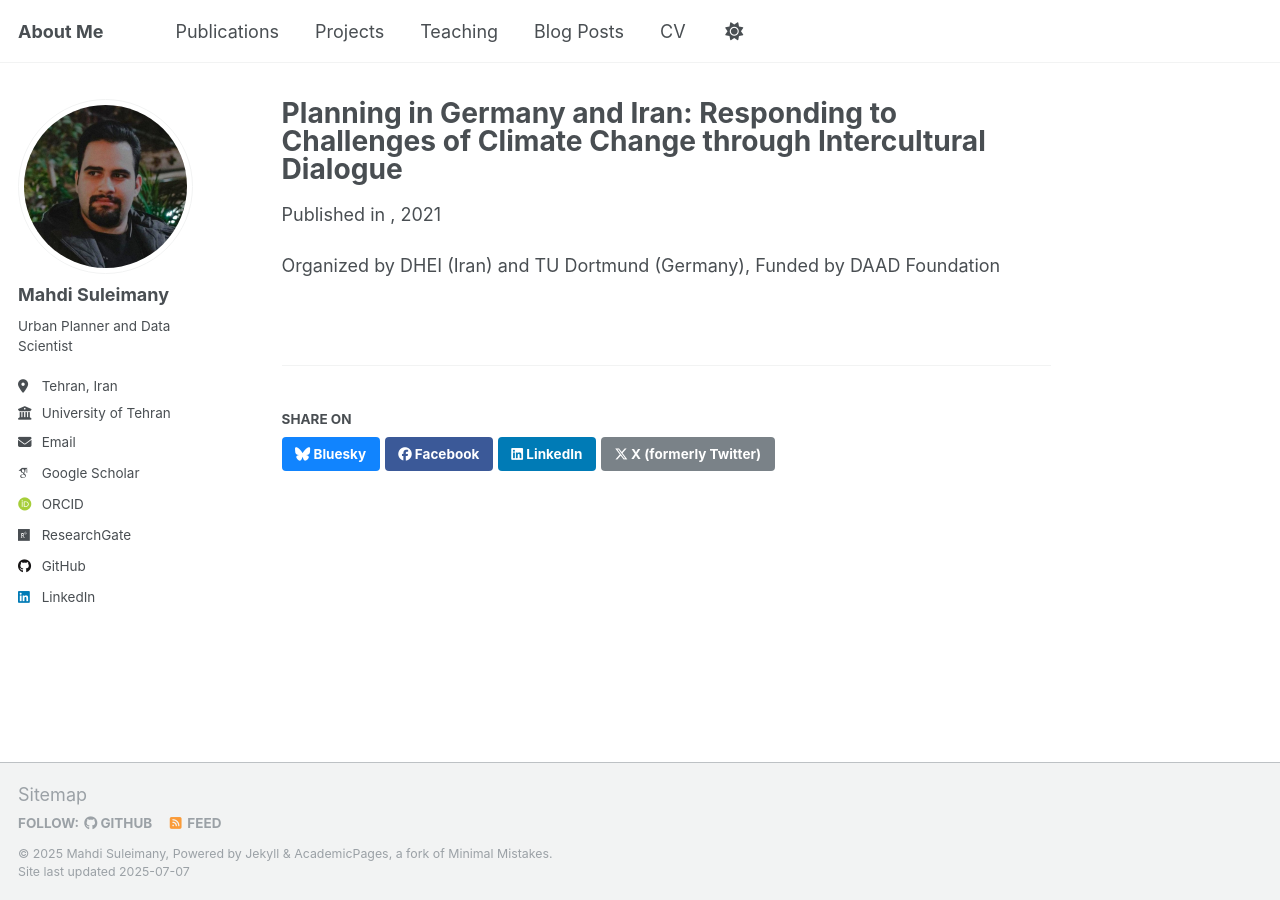
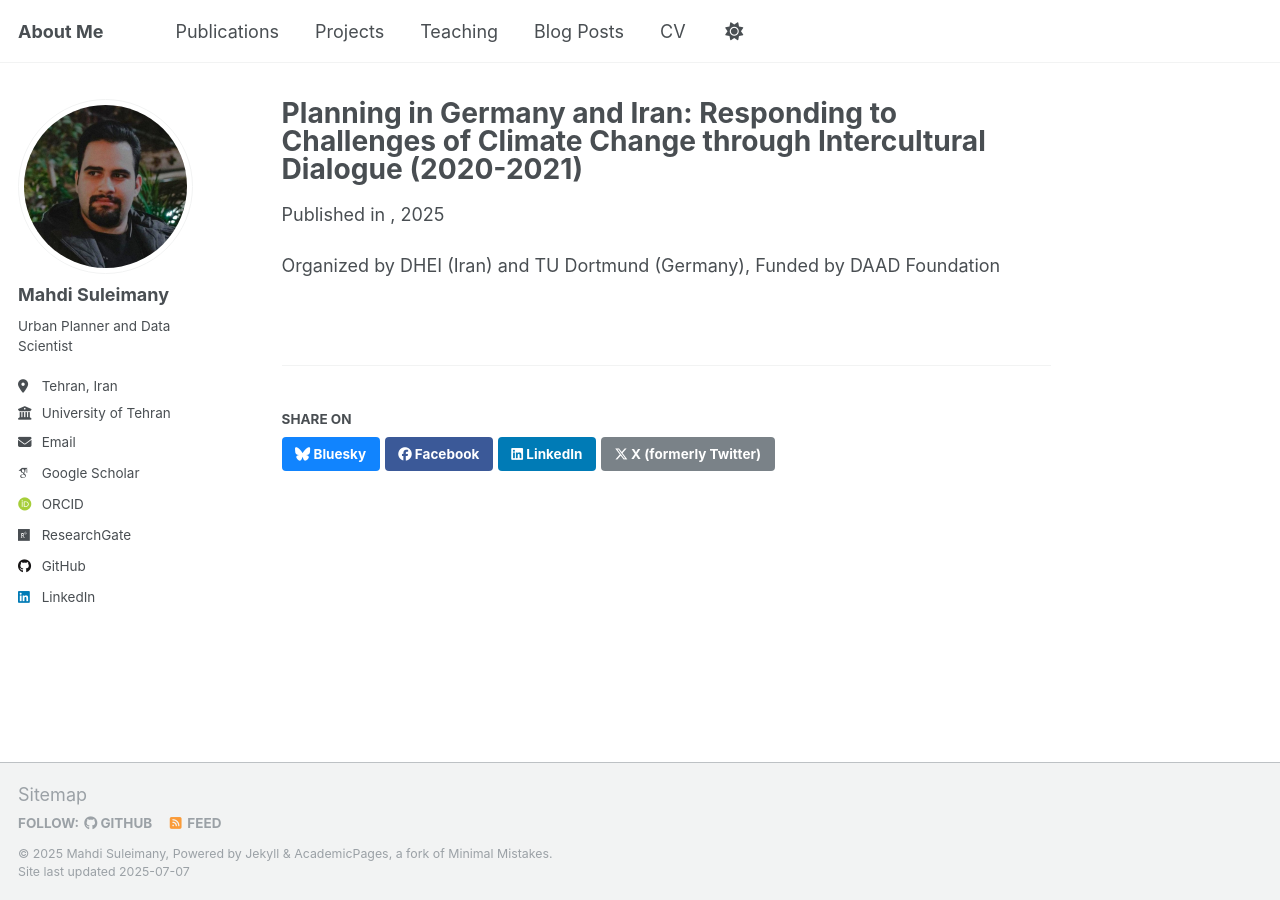
Before and after one commit to mo-soleimani/mo-soleimani.github.io, a Jekyll site: the page built from _projects/2020_PGI.md, in a window 1280 px wide. Built offline with Jekyll 4.4.1, drawn with Linux system fonts in a browser that asks for light colours; some web fonts are replaced.

Commit message:
Update 2020_PGI.md

```diff
--- a/_projects/2020_PGI.md
+++ b/_projects/2020_PGI.md
@@ -1,11 +1,10 @@
 ---
-title: "Planning in Germany and Iran: Responding to Challenges of Climate Change through Intercultural Dialogue"
+title: "Planning in Germany and Iran: Responding to Challenges of Climate Change through Intercultural Dialogue (2020-2021)"
 collection: project
 type: "Project"
 Category: "International Project"
 permalink: /projects/2020_PGI
 venue: ""
-date: 2021-1-31
 location: "Isfahan, Iran; and Dortmund, Germany"
 layout: single
 ---
```
